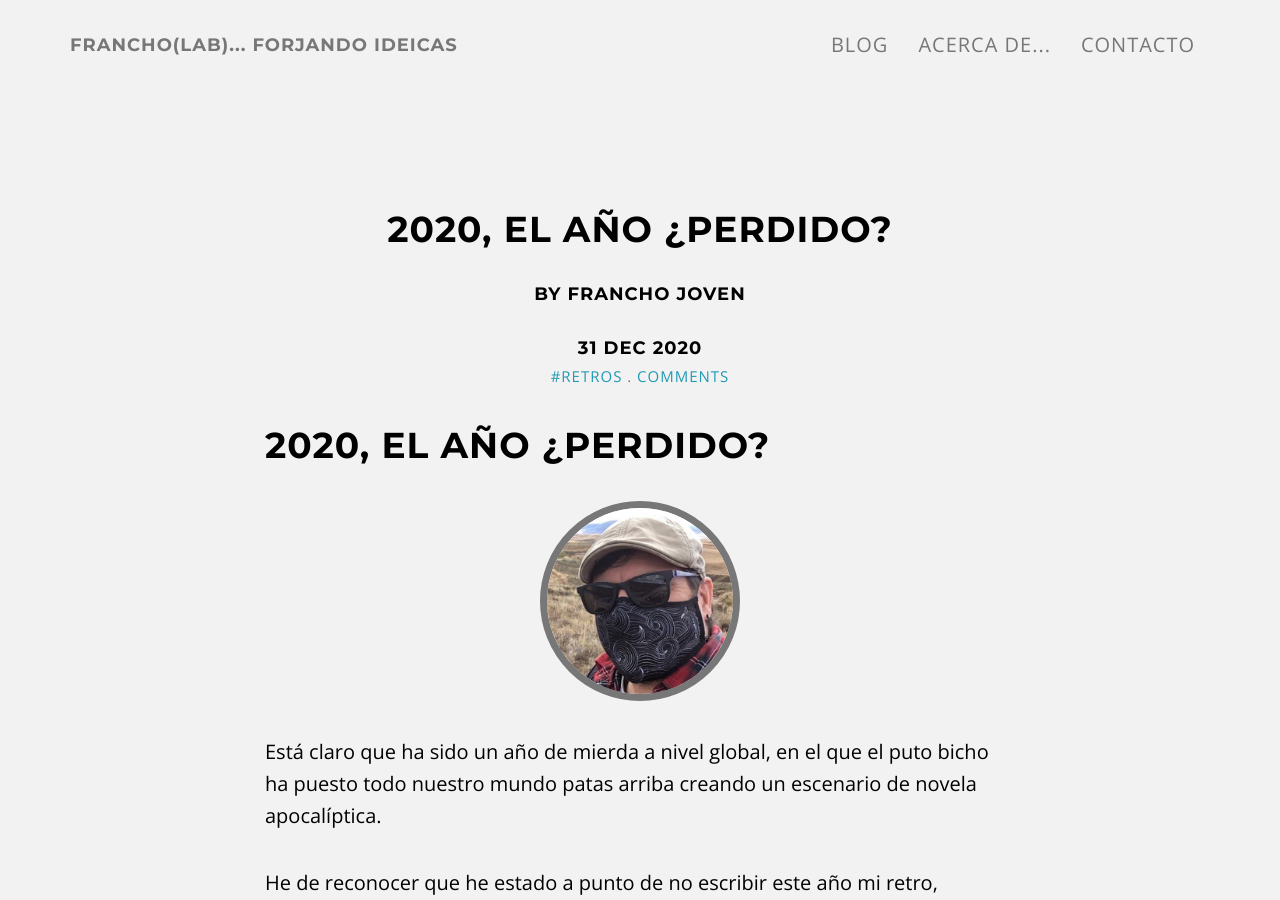
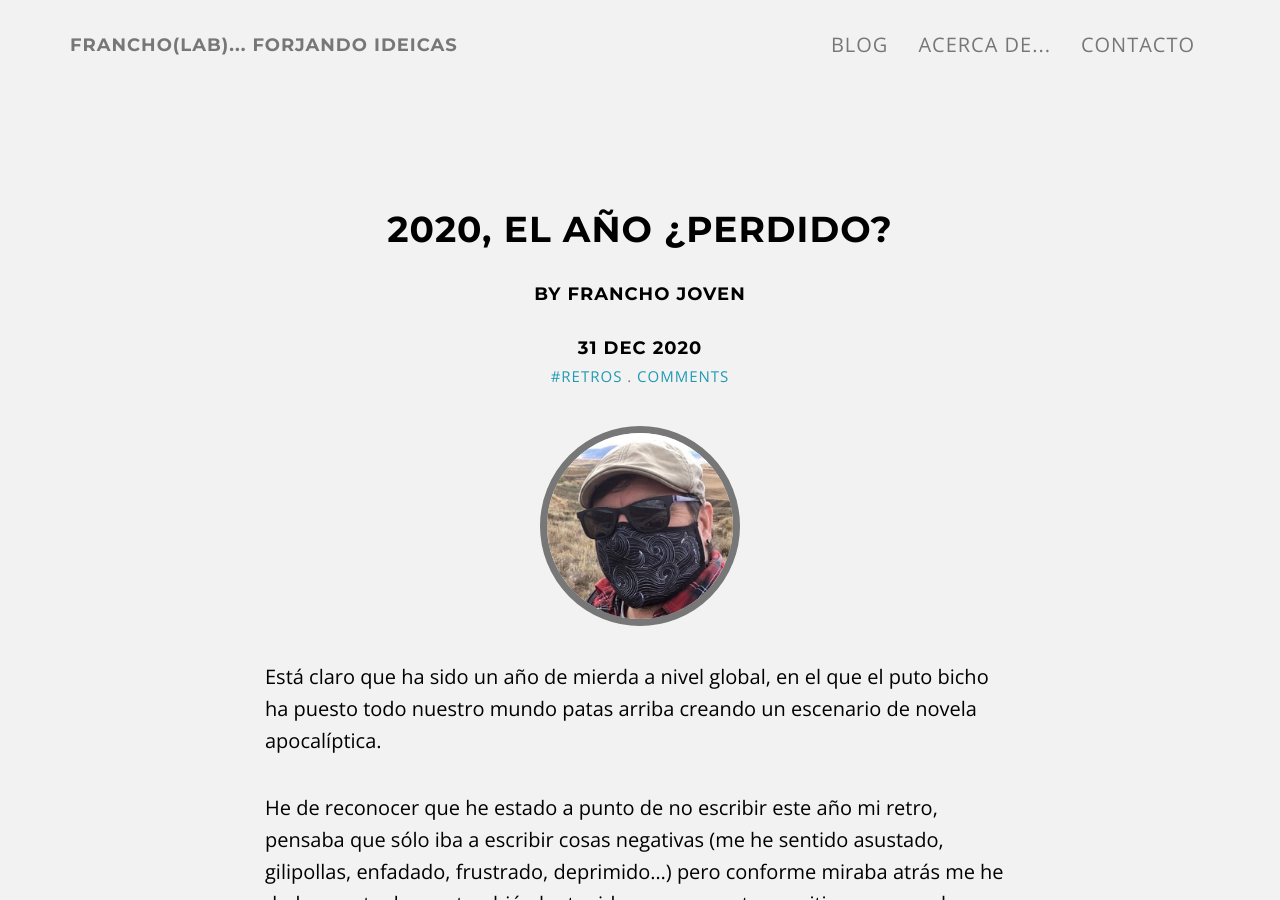
Before and after one commit to francho/francho.github.io, a Jekyll site: the page built from _posts/2020-12-31-el-anio-perdido.md, in a window 1280 px wide and 900 px high. Built offline with Jekyll 4.4.1, drawn with Linux system fonts in a browser that asks for light colours; comment, search, counter and statistics services are not loaded.

Commit message:
Update 2020-12-31-el-anio-perdido.md

```diff
--- a/_posts/2020-12-31-el-anio-perdido.md
+++ b/_posts/2020-12-31-el-anio-perdido.md
@@ -4,8 +4,6 @@ title: 2020, el año ¿perdido?
 date: 2020-12-31 13:00
 tags: [retros]
 ---
-# 2020, el año ¿perdido?
-
 ![2020, puto covid](/assets/mask.jpg)
 
 Está claro que ha sido un año de mierda a nivel global, en el que el puto bicho ha puesto todo nuestro mundo patas arriba creando un escenario de novela apocalíptica.
```
